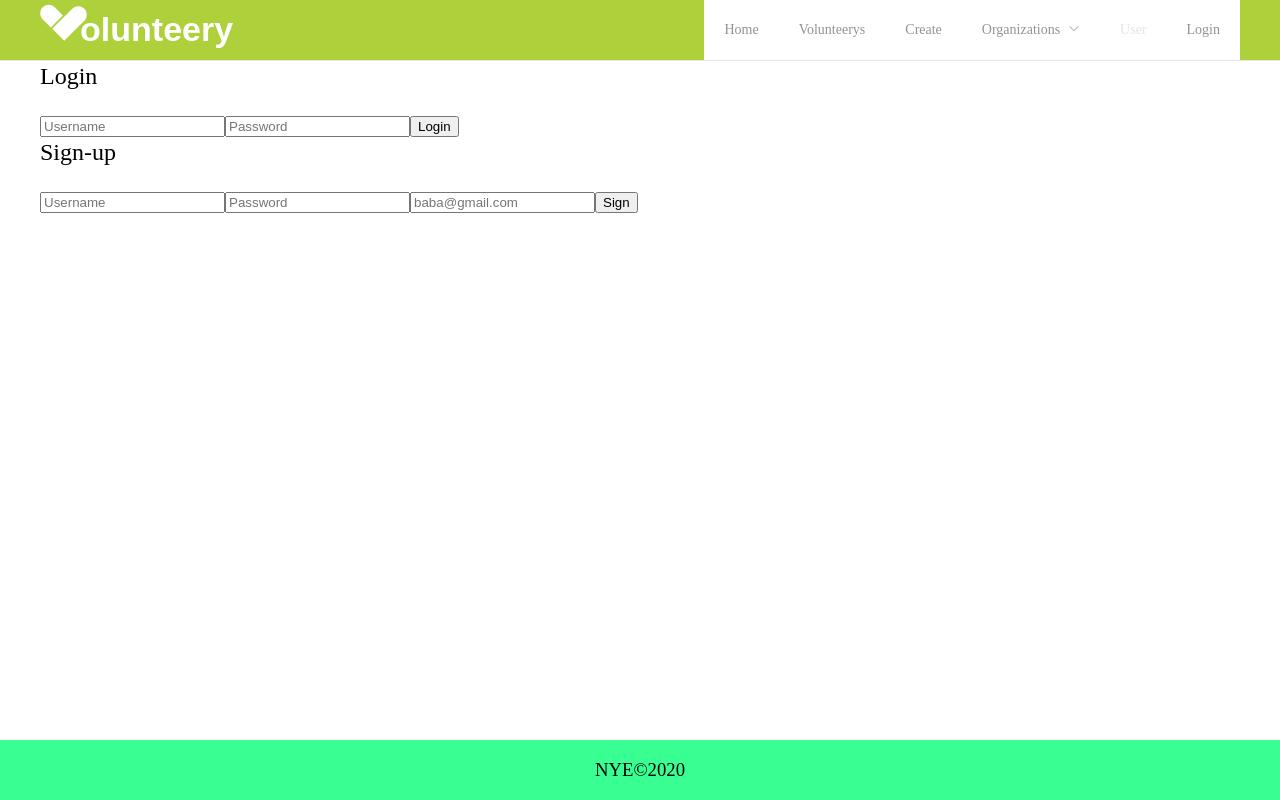
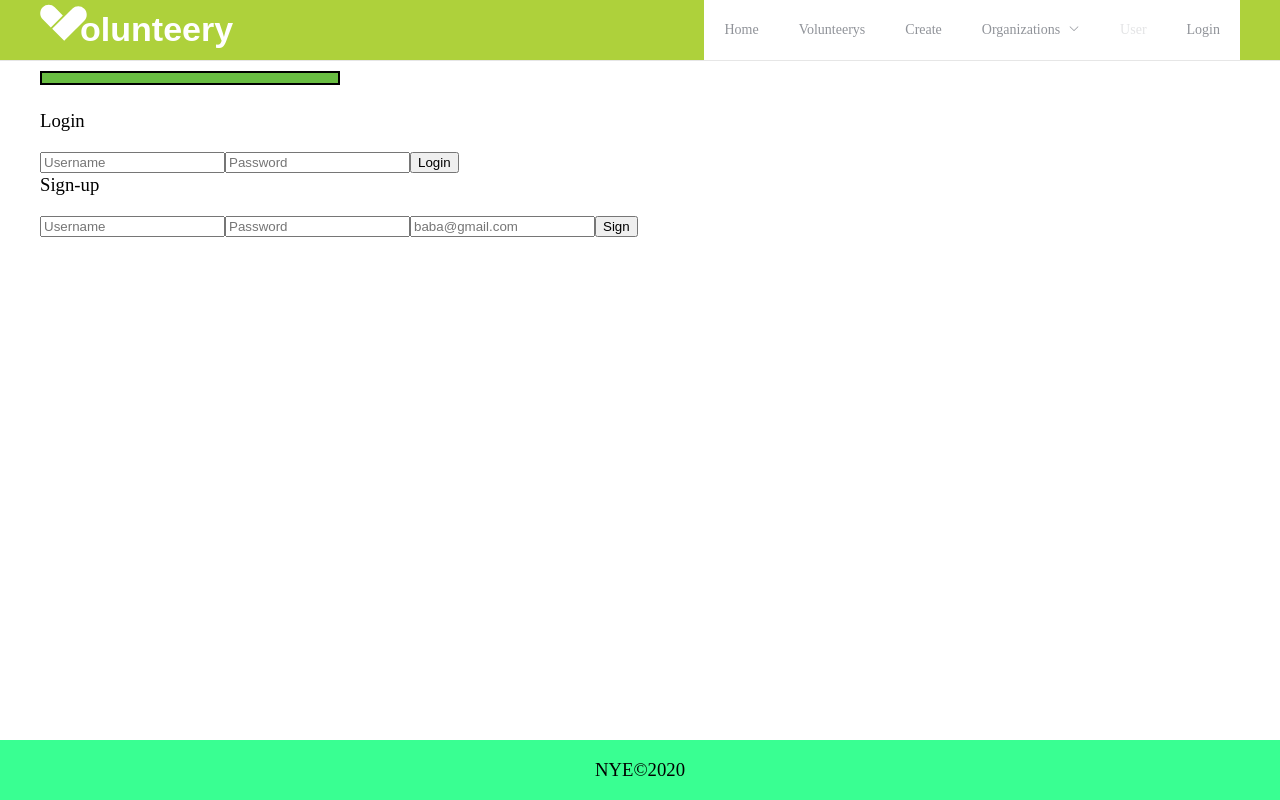
Before and after one commit to EtsHasade/volunteery, a Vue app: page /#/login in a window 1280 px wide. Built offline with nearby package versions, Linux system fonts and the light colour scheme.

Commit message:
add login

```diff
--- a/src/views/login.vue
+++ b/src/views/login.vue
@@ -1,24 +1,28 @@
 <template>
     <div class="login-page">
+        <h2>{{msg}}</h2>
         <section class="login">
-        <h2>Login</h2>
+            <h3>Login</h3>
+            <form @submit.prevent="login">
                 <input type="text" name="username" v-model="loginCred.username" placeholder="Username" />
                 <input type="password" name="password" v-model="loginCred.password" placeholder="Password" />
-            <button type="button" @click="login">Login</button>
+                <button>Login</button>
+            </form>
         </section>
         <section class="signup">
-            <h2>Sign-up</h2>
+            <h3>Sign-up</h3>
+            <form @submit.prevent="signup">
                 <input type="text" name="username" v-model="signupCred.username" placeholder="Username" />
                 <input type="password" name="password" v-model="signupCred.password" placeholder="Password" />
                 <input type="email" name="email" v-model="signupCred.email" placeholder="baba@gmail.com" />
                 <button type="button" @click="signup">Sign</button>
+          </form>
         </section>
     </div>
 
 </template>
 
 <script>
-    import userService from '../service/user-service.js';
 
     export default {
         name: 'Login',
@@ -26,28 +30,33 @@
             return {
                 loginCred: {},
                 signupCred: {},
+                 msg: '',
             }
         },
         methods: {
-            login() {
-                if(!this.loginCred.username && !this.loginCred.password) {
-                    if(this.loginCred.username == "" && this.loginCred.password == "") {
-                        //check on usert list
-                        this.$emit("authenticated", true);
-                        this.$router.replace({ name: "secure" });
-                    } else {
-                        console.log("The username or password is incorrect");
+            async login() {
+                if(this.loginCred.username && this.loginCred.password) {
+                    console.table('this.loginCred',this.loginCred);
+                    try {
+                        await this.$store.dispatch({ type: 'login', userCred: this.loginCred })
+                        this.loginCred = {};
+                        this.msg = 'loging now';
+                    } catch (err) {
+                        this.msg = 'Your user/password wrong, please try again.';
                     }
                 } else {
-                    console.log("A username and password must be present");
+                    console.table('this.loginCred',this.loginCred);
+                    return this.msg = 'A username and password must be present';
                 }
             },
             signup(){
-                 if(!this.signupCred.username && !this.signupCred.password && !this.signupCred.email) {
-                    userService.signup(this.signupCred);
-                    console.log("Welcome!");
+                 if(this.signupCred.username && this.signupCred.password && this.signupCred.email) {
+                    this.$store.dispatch({ type: 'signup', userCred: this.signupCred });
+                    this.signupCred = {};
+                    return this.msg = 'Welcome!';
             } else {
-                    console.log("The username or password or email is incorrect");
+                    console.table('this.signupCred',this.signupCred);
+                    return this.msg = 'Some input is incorrect';
                 }
             }
          }
@@ -60,7 +69,15 @@
         border: 1px solid #CCCCCC;
         background-color: #FFFFFF;
         margin: auto;
-        margin-top: 200px;
+        margin-top: 20px;
         padding: 20px;
     }
+    h2{
+        margin-top: 10px;
+        padding: 5px;
+        border: solid 2px black;
+        background-color: #69BD42;
+        width: 300px;
+    }
+
 </style>
```
Lines whose indentation alone changed are shown as unchanged.
